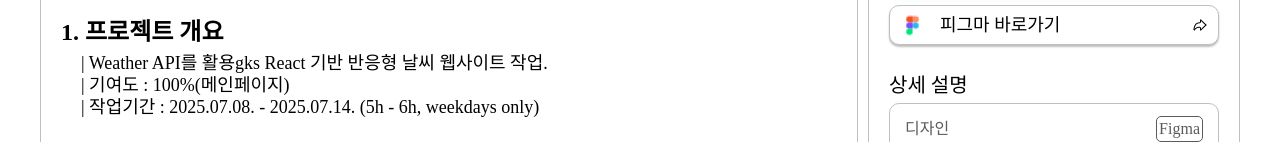
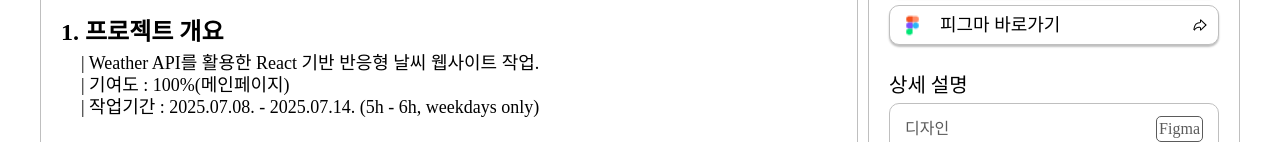
Before and after one commit to young0234/Portfolio, a plain HTML site: page pages/portfolio-sub6.html in a window 1280 px wide. Shown: the part 301-443 px from the top of the page. Drawn offline with nearby package versions, Linux system fonts and the light colour scheme; a web font is replaced by a local one.

Commit message:
Update portfolio-sub6.html

```diff
--- a/pages/portfolio-sub6.html
+++ b/pages/portfolio-sub6.html
@@ -115,7 +115,7 @@
           <h2 class="sub-title">1. 프로젝트 개요</h2>
           <ul>
             <li>
-              |  Weather API를 활용gks React 기반 반응형 날씨 웹사이트 작업.
+              |  Weather API를 활용한 React 기반 반응형 날씨 웹사이트 작업.
             </li>
             <li>
               |  기여도 : 100%(메인페이지)</li>
```
